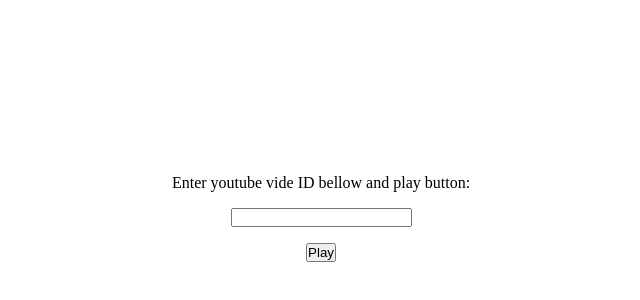
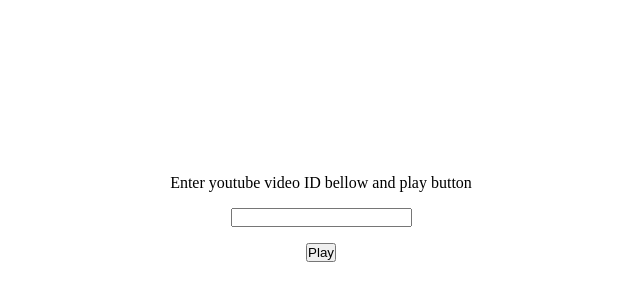
Before and after one commit to ejkej87/youtube_movies, a plain HTML site: page index.html in a window 1280 px wide. Shown: the part 174-474 px from the top of the page, 319-959 px from the left. Drawn offline with Linux system fonts and the light colour scheme.

Commit message:
change text  on index.html v2

```diff
--- a/index.html
+++ b/index.html
@@ -11,7 +11,7 @@
 </head>
 
 <body>
-    <p id="info">Enter youtube vide ID bellow and play button:</p>
+    <p id="info">Enter youtube video ID bellow and play button</p>
     <input type="text" id="videoID">
     <button id="btn">Play</button>
     <div id="player"></div>
```
